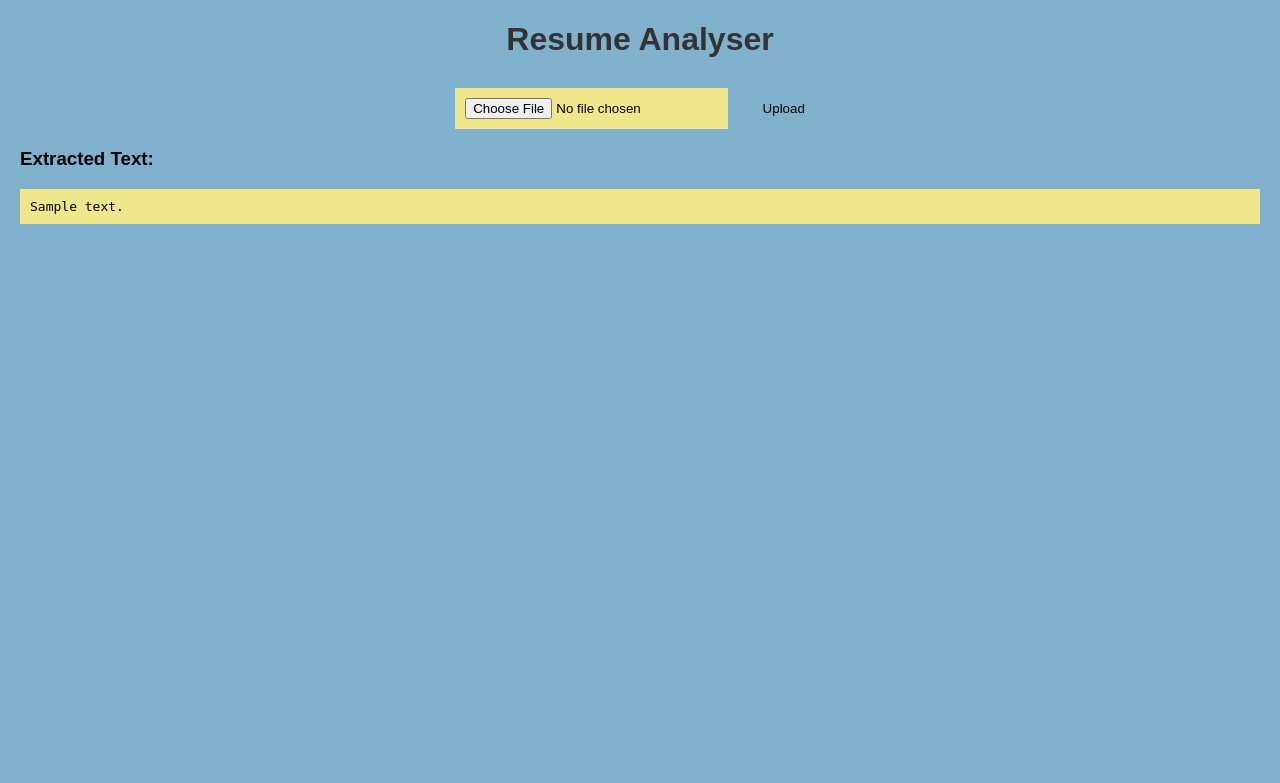
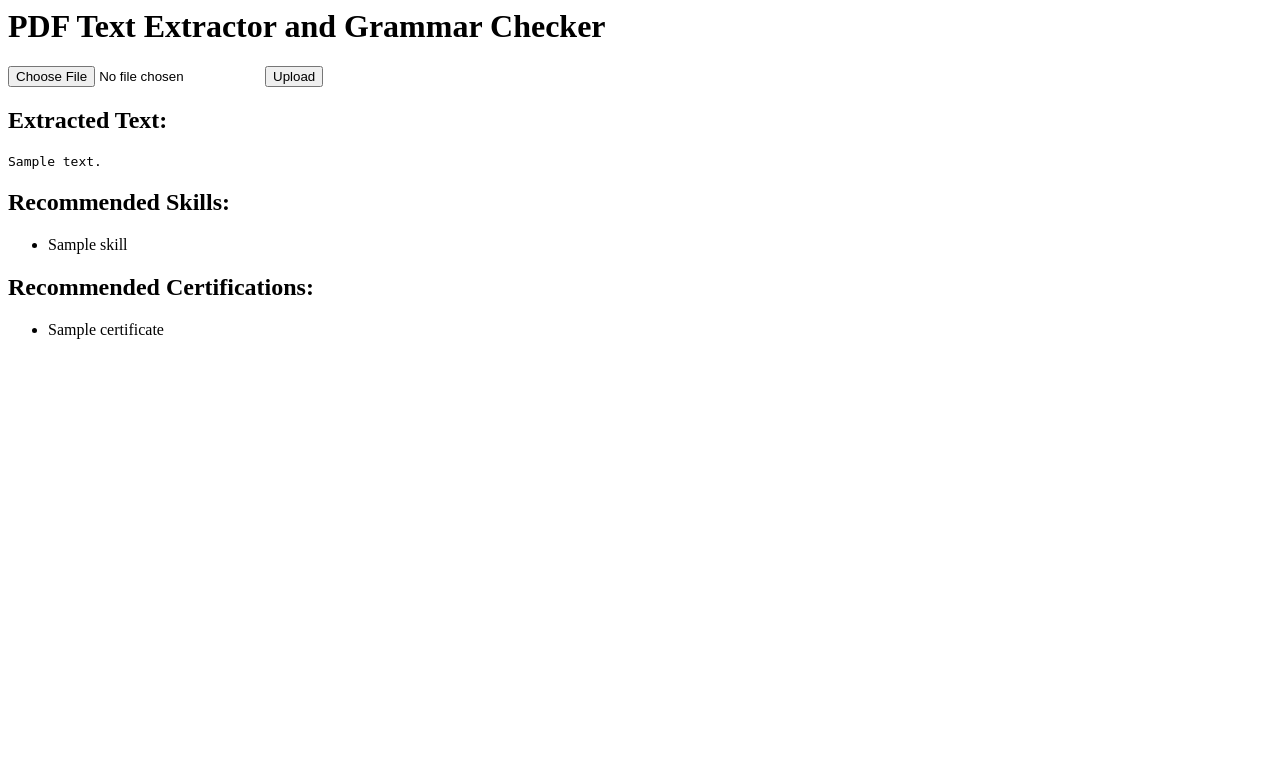
Before and after one commit to Minha-Fathima/ResumeAnalyser, a Flask app: template templates/index.html in a window 1280 px wide. Shown: the top 783 px of the page. Run offline with Flask 3, Linux system fonts and the light colour scheme; the template is opened without the code that fills it: most values are stand-ins (such as "Sample title", 1, 10 or a date in 2020).

Commit message:
Update index.html

```diff
--- a/templates/index.html
+++ b/templates/index.html
@@ -1,4 +1,4 @@
-<!-- </html>
+</html>
 
 <!DOCTYPE html>
 <html>
@@ -57,120 +57,4 @@
 </html>
 </body>
 
-</html> -->
-
-<!DOCTYPE html>
-<html>
-
-<head>
-  <title>PDF Text Extractor and Grammar Checker</title>
-  <style>
-    body {
-      background-color: rgb(128, 178, 205);
-      font-family: Arial, sans-serif;
-      margin: 20px;
-    }
-
-    h1 {
-      color: #333;
-      text-align: center;
-      animation: fade-in 1s ease-out;
-    }
-
-    @keyframes fade-in {
-      0% {
-        opacity: 0;
-      }
-      100% {
-        opacity: 1;
-      }
-    }
-
-    form {
-      text-align: center;
-      margin-top: 30px;
-      animation: slide-up 1s ease-out;
-    }
-
-    @keyframes slide-up {
-      0% {
-        opacity: 0;
-        transform: translateY(20px);
-      }
-      100% {
-        opacity: 1;
-        transform: translateY(0);
-      }
-    }
-
-    input[type="file"] {
-      padding: 10px;
-      border: none;
-      background-color:khaki;
-      margin-right: 10px;
-    }
-
-    input[type="submit"] {
-      padding: 10px 20px;
-      background-color: transparent ;
-      color: black;
-      border: none;
-      cursor: pointer;
-    }
-
-    h2 {
-      color: #333;
-      margin-top: 30px;
-      animation: fade-in 1s ease-out;
-    }
-
-    pre {
-      font-family: monospace;
-      background-color: khaki;
-      padding: 10px;
-      white-space: pre-wrap;
-      word-wrap: break-word;
-      animation: fade-in 1s ease-out;
-    }
-
-    ul {
-      margin-top: 10px;
-      padding-left: 20px;
-      animation: fade-in 1s ease-out;
-    }
-
-    li {
-      margin-bottom: 10px;
-      animation: slide-up 1s ease-out;
-    }
-  </style>
-</head>
-
-<body>
-  <h1>Resume Analyser</h1>
-  <form action="/" method="post" enctype="multipart/form-data">
-    <input type="file" name="file" accept=".pdf">
-    <input type="submit" value="Upload">
-  </form>
-
-  {% if text %}
-  <h3>Extracted Text:</h3>
-  <pre>{{ text }}</pre>
-  {% endif %}
-
-  {% if grammar_errors %}
-  <h3>Grammar Errors:</h3>
-  <ul>
-    {% for error in grammar_errors %}
-    <li>
-      <strong>Error:</strong> {{ error.correctionType }}<br>
-      <strong>Correction:</strong> {{ error.suggestion }}<br>
-      <strong>Incorrect Text:</strong> {{ error.originalText }}<br>
-      <strong>Line number:</strong> {{ line }}
-    </li>
-    {% endfor %}
-  </ul>
-  {% endif %}
-</body>
-
 </html>
```
